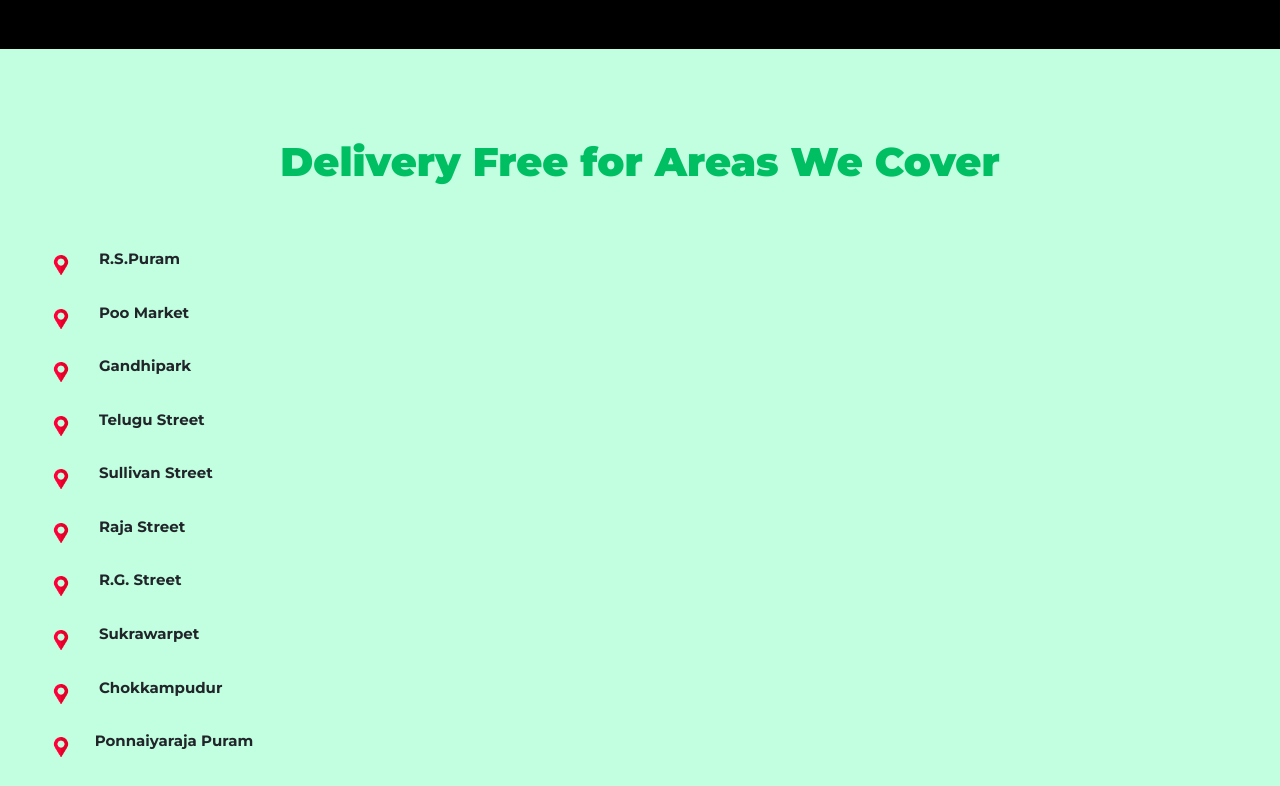
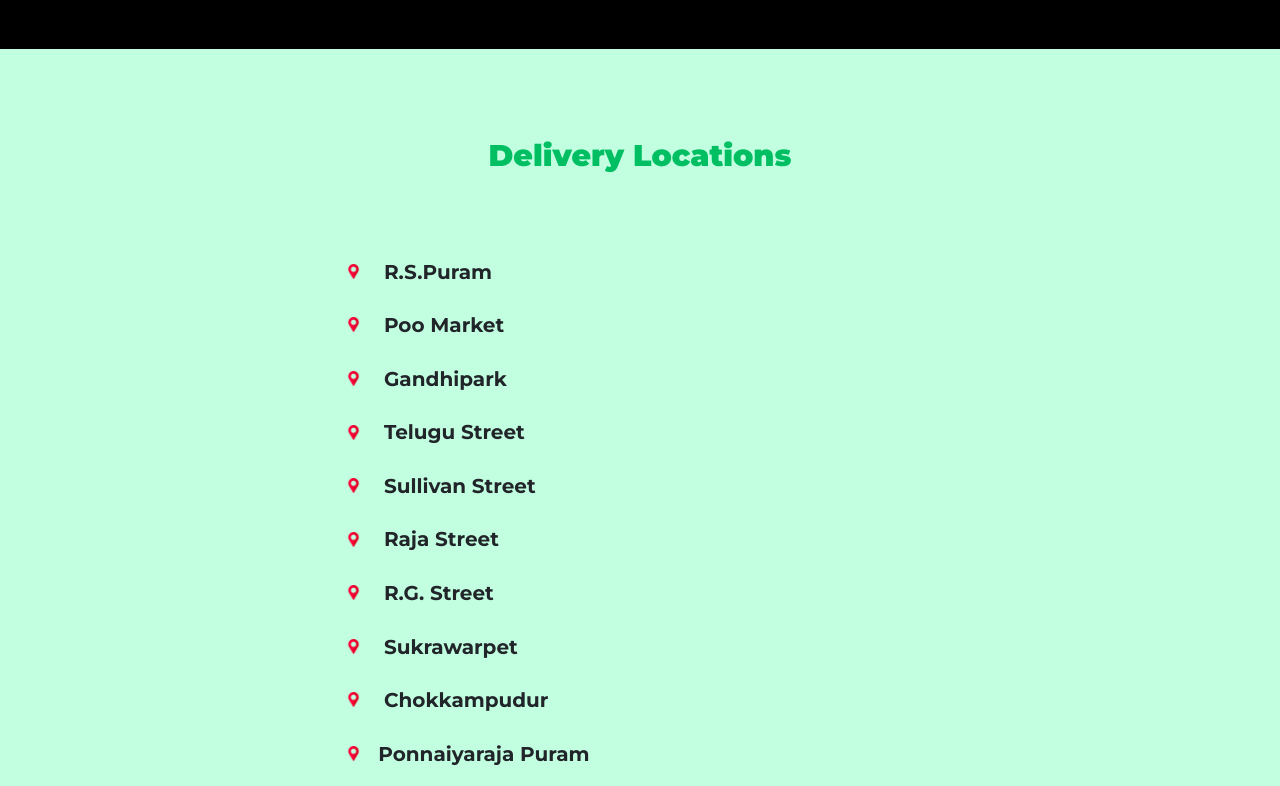
Before and after one commit to VimurS/Covns, a React (Create React App) app: page /home in a window 1280 px wide. Shown: the part 3040-3826 px from the top of the page. Built offline with nearby package versions, Linux system fonts and the light colour scheme; a web font is replaced by a local one.

Commit message:
delivery locations added

```diff
--- a/src/Pages/landingPage/landingPage.css
+++ b/src/Pages/landingPage/landingPage.css
@@ -253,6 +253,10 @@
     font-weight: 600;
 }
 
+.locss{
+    text-align: end;
+}
+
 .locss img{
     width: 20px;
     height: 30px;
@@ -325,10 +329,26 @@
         margin-right: 3%;
         margin-bottom: 2%;
         display: block;
-        font-size: 15px;
+        font-size: 20px;
         font-weight: 700;
         width: 100%;
         text-align: initial;
+        padding-left: 25%;
+    }
+
+    .locss img {
+        width: 15px;
+        height: 15px;
+        padding-top: 0px;
+        margin-right: 2%;
+        margin-bottom: 4px;
+    }
+
+    .Delivery h3 {
+        color: #00bf63;
+        font-size: 30px;
+        font-weight: 900;
+        margin: 0% 0% 7% 0%;
     }
 }
 
--- a/src/Pages/landingPage/landingPage.js
+++ b/src/Pages/landingPage/landingPage.js
@@ -120,7 +120,7 @@ const LandingPage = () => {
         <Container>
           <div className='Delivery'>
             <div className='delLoc'>
-              <h3>Delivery Free for Areas We Cover</h3>
+              <h3>Delivery Locations</h3>
               <div className='locss'>
                 <div className='location'><img src={loc}></img> R.S.Puram</div>
                 <div className='location'><img src={loc}></img> Poo Market</div>
@@ -154,6 +154,7 @@ const LandingPage = () => {
                 <li>No Added Chemicals</li>
                 <li>Clean and Hygienic</li>
                 <li>A2 Milk (Native Breed's)</li>
+                <li>Free Home Delivery</li>
                 <li>Processed within 4 hours</li>
               </ul>
             </div>
```
